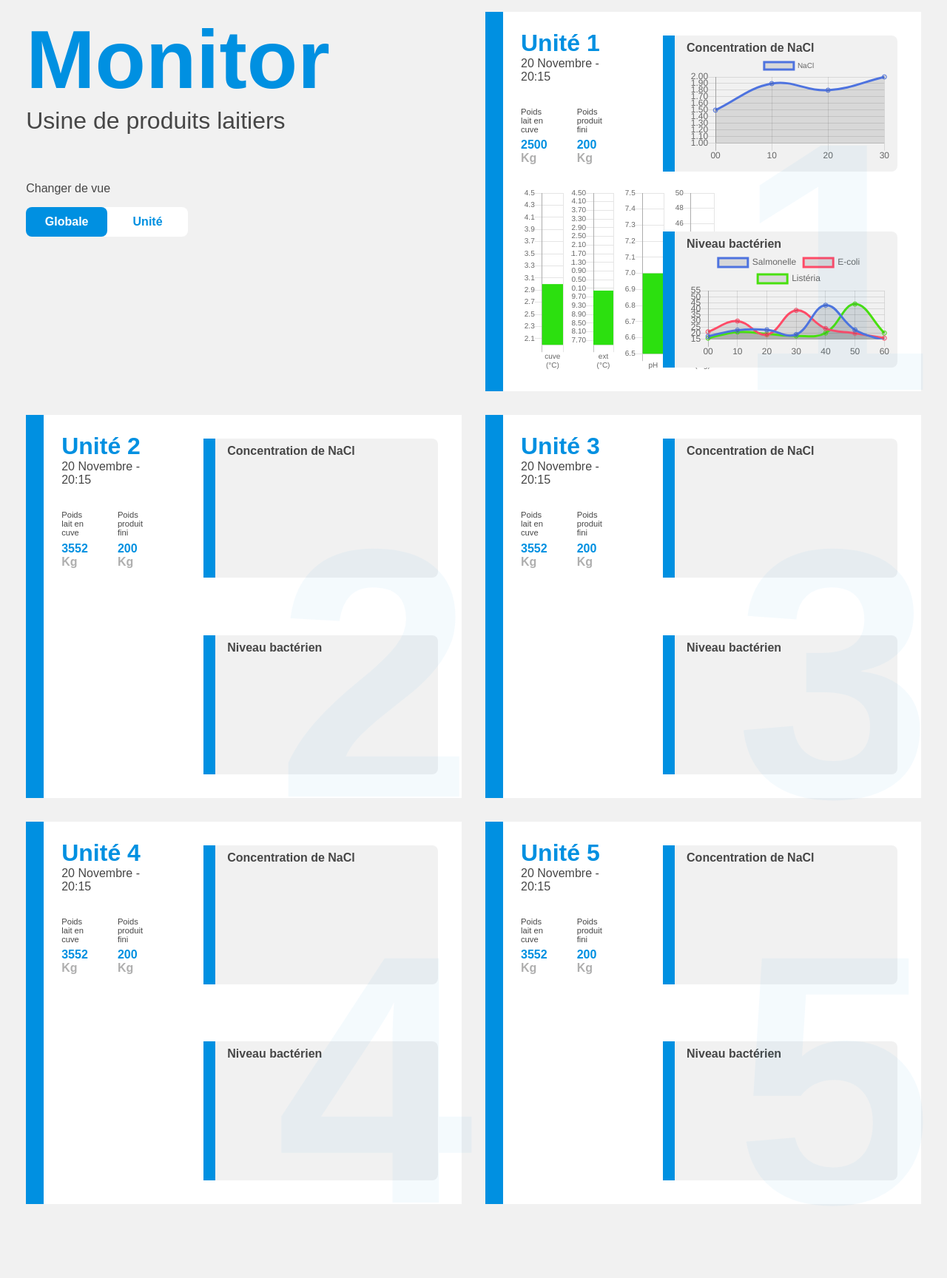
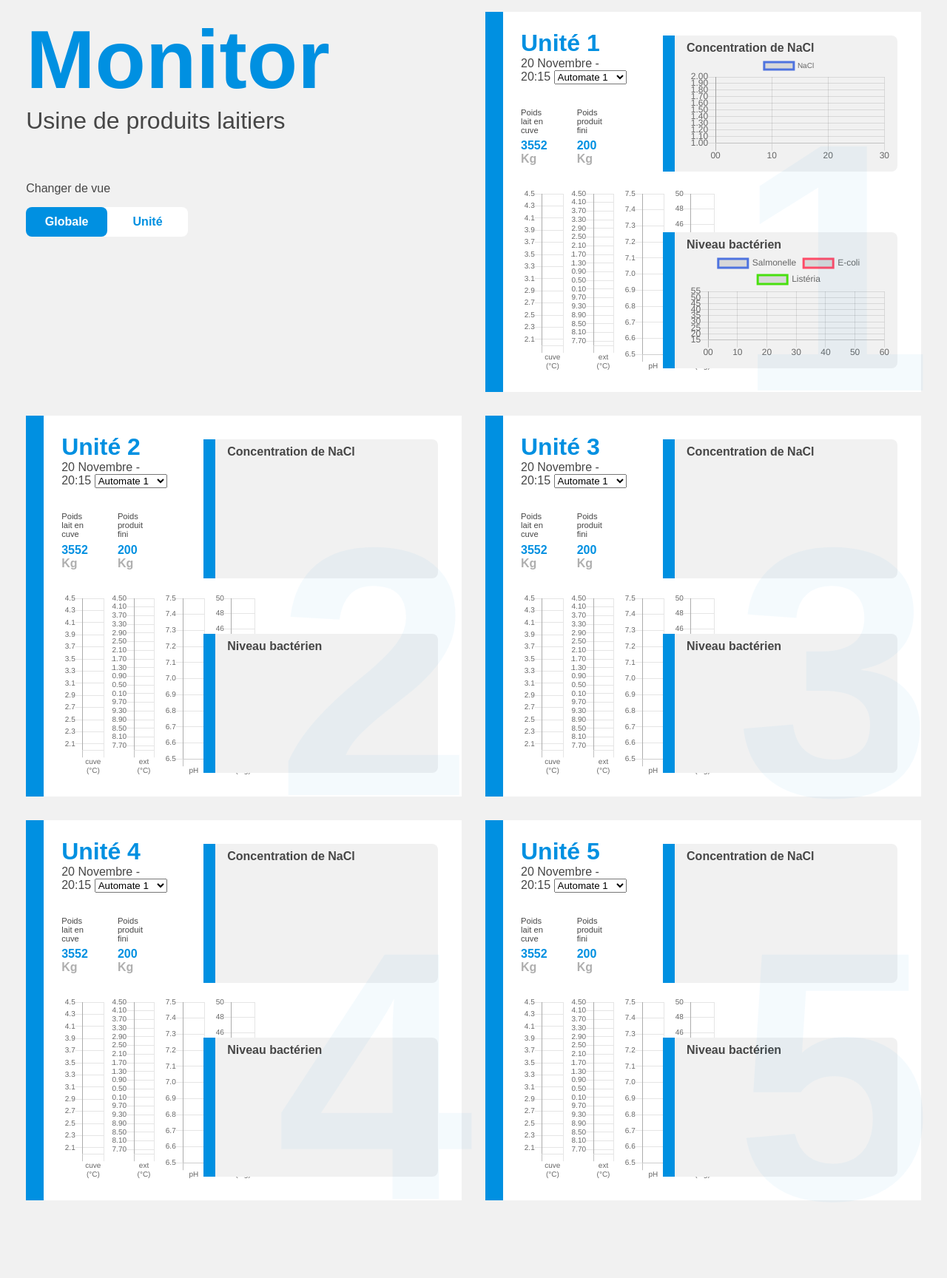
Before and after one commit to JeremDlcn/devops, a Flask app: page / in a window 1280 px wide. Shown: the whole page at 74% size. After the commit the page ends 1623 px from the top, so only its background shows below. Run offline with Flask 2, Linux system fonts and the light colour scheme; a map, chart or similar area stays blank.

Commit message:
🚧 dynamic chart creation

```diff
--- a/main.py
+++ b/main.py
@@ -62,7 +62,7 @@ def unit():
     robot = request.args.get('robot')
 
     data = customValues(unit, robot)
-    return str(data)
+    return data
 
 
 
--- a/static/css/style.css
+++ b/static/css/style.css
@@ -239,6 +239,11 @@ main.only {
     font-weight: normal;
 }
 
+#robot {
+    padding: .3rem 0;
+    padding-left: 0.4rem;
+}
+
 
 .weight-container {
     margin-right: 2rem;
@@ -276,10 +281,10 @@ main.only {
     width: min-content;
 }
 
-#bar1,
-#bar2,
-#bar3,
-#bar4 {
+.bar1,
+.bar2,
+.bar3,
+.bar4 {
     width: 60px!important;
     height: 250px!important;
 }
--- a/static/js/app.js
+++ b/static/js/app.js
@@ -1,150 +1,67 @@
 let barValue = []
+const optionsCharts = [
+    {
+        type: 'bar',
+        data: { labels: [["cuve","(°C)"]], datasets: [{ label: ["°C"], backgroundColor: ["#2CE00F"], barThickness: 40, data: barValue[0] }]},
+        options: { responsive: true, maintainAspectRatio: false, legend: { display: false },
+            scales: {
+                yAxes: [{ ticks: {fontSize: 10, min: 2, stepSize: 0.1, suggestedMax: 4.5}  }],
+                xAxes: [{ ticks: {fontSize: 10, maxRotation: 0}  }]
+            }
+            }
+    },
+    {
+        type: 'bar',
+        data: { labels: [["ext","(°C)"]], datasets: [{ label: ["°C"], backgroundColor: ["#2CE00F"], barThickness: 40, data: barValue[1] }]},
+        options: { responsive: true, maintainAspectRatio: false, legend: { display: false },
+            scales: {
+                yAxes: [{ ticks: {fontSize: 10, min: 7.5, stepSize: 0.1, suggestedMax: 14.5}  }],
+                xAxes: [{ ticks: {fontSize: 10, maxRotation: 0}  }]
+            }
+            }
+    },
+    {
+        type: 'bar',
+        data: { labels: ["pH"], datasets: [{ label: ["pH"], backgroundColor: ["#2CE00F"], barThickness: 40, data: barValue[2] }]},
+        options: { responsive: true, maintainAspectRatio: false, legend: { display: false },
+            scales: {
+                yAxes: [{ ticks: {fontSize: 10, min: 6.5, suggestedMax: 7.5, stepSize: 0.1, beginAtZero: true}  }],
+                xAxes: [{ ticks: {fontSize: 10, maxRotation: 0}  }]
+            }
+            }
+    },
+    {
+        type: 'bar',
+        data: { labels: [["K+","(mg)"]], datasets: [{ label: ["K+"], backgroundColor: ["#2CE00F"], barThickness: 40, data: barValue[3] }]},
+        options: { responsive: true, maintainAspectRatio: false, legend: { display: false },
+            scales: {
+                yAxes: [{ ticks: {fontSize: 10,  min: 30, suggestedMax: 50,  setSize: 1, beginAtZero: true}  }],
+                xAxes: [{ ticks: {fontSize: 10, maxRotation: 0}  }]
+            }
+            }
+    }
+];
+
+let bar1Charts = document.querySelectorAll(`.bar1`);
+let bar2Charts = document.querySelectorAll(`.bar2`);
+let bar3Charts = document.querySelectorAll(`.bar3`);
+let bar4Charts = document.querySelectorAll(`.bar4`);
+
+let bars1 = [];
+let bars2 = [];
+let bars3 = [];
+let bars4 = [];
+
+for (let i = 0; i < 5; i++){
+    bars1.push(new Chart(bar1Charts[i], optionsCharts[0]))
+    bars2.push(new Chart(bar2Charts[i], optionsCharts[1]))
+    bars3.push(new Chart(bar3Charts[i], optionsCharts[2]))
+    bars4.push(new Chart(bar4Charts[i], optionsCharts[3]))
+}
 
 
-let bar1Chart = new Chart(document.getElementById("bar1"), {
-    type: 'bar',
-    data: {
-        labels: [["cuve","(°C)"]],
-        datasets: [{
-            label: ["°C"],
-            backgroundColor: ["#2CE00F"],
-            barThickness: 40,
-            data: barValue[0]
-        }]
-    },
-    options: {
-        responsive: true,
-        maintainAspectRatio: false,
-        legend: {
-          display: false // hides the legend
-        },
-        scales: {
-            yAxes: [{
-                ticks: {
-                    fontSize: 10,
-                    min: 2,
-                    stepSize: 0.1,
-                    suggestedMax: 4.5
-                }
-            }],
-            xAxes: [{
-                ticks: {
-                    fontSize: 10,
-                    maxRotation: 0,
-                }
-            }]
-        }
-      }
-});
 
-let bar2Chart = new Chart(document.getElementById("bar2"), {
-    type: 'bar',
-    data: {
-        labels: [["ext","(°C)"]],
-        datasets: [{
-            label: ["°C"],
-            backgroundColor: ["#2CE00F"],
-            barThickness: 40,
-            data: barValue[1]
-        }]
-    },
-    options: {
-        responsive: true,
-        maintainAspectRatio: false,
-        legend: {
-          display: false // hides the legend
-        },
-        scales: {
-            yAxes: [{
-                ticks: {
-                    fontSize: 10,
-                    min: 7.5,
-                    stepSize: 0.1,
-                    suggestedMax: 14.5,
-                }
-            }],
-            xAxes: [{
-                ticks: {
-                    fontSize: 10,
-                    maxRotation: 0,
-                }
-            }]
-        }
-      }
-});
 
-let bar3Chart = new Chart(document.getElementById("bar3"), {
-    type: 'bar',
-    data: {
-        labels: ["pH"],
-        datasets: [{
-            label: ["pH"],
-            backgroundColor: ["#2CE00F"],
-            barThickness: 40,
-            data: barValue[2]
-        }]
-    },
-    options: {
-        responsive: true,
-        maintainAspectRatio: false,
-        legend: {
-          display: false // hides the legend
-        },
-        scales: {
-            yAxes: [{
-                ticks: {
-                    fontSize: 10,
-                    min: 6.5,
-                    suggestedMax: 7.5,
-                    setpSize: 0.1,
-                    beginAtZero: true
-                }
-            }],
-            xAxes: [{
-                ticks: {
-                    fontSize: 10,
-                    maxRotation: 0,
-                }
-            }]
-        }
-      }
-});
-let bar4Chart = new Chart(document.getElementById("bar4"), {
-    type: 'bar',
-    data: {
-        labels: [["K+","(mg)"]],
-        datasets: [{
-            label: ["K+"],
-            backgroundColor: ["#2CE00F"],
-            barThickness: 40,
-            data: barValue[3]
-        }]
-    },
-    options: {
-        responsive: true,
-        maintainAspectRatio: false,
-        legend: {
-          display: false, // hides the legend
-        },
-        scales: {
-            yAxes: [{
-                ticks: {
-                    fontSize: 10,
-                    min: 30,
-                    suggestedMax: 50,
-                    setSize: 1,
-                    beginAtZero: true
-                }
-            }],
-            xAxes: [{
-                ticks: {
-                    fontSize: 10,
-                    maxRotation: 0,
-                }
-            }]
-        }
-      }
-});
 
 
 
--- a/static/js/data.js
+++ b/static/js/data.js
@@ -5,18 +5,21 @@ fetch(route, {
 })
 .then(r => r.json())
 .then(data => {
-    console.log(data); //response
+    // console.log(data); //response
 
 
     // update all charts
-    updateChart(data)
+    // updateChart(data)
 });
 
 function updateChart(data) {
 
+    //info value
+    document.querySelector(`.unit[data-unit="${data.info.unit}"] .datetime`).innerText = data.info.timestamp;
+
     //weight values
-    document.querySelector('.weight-tank').innerText = data.weight.tank;
-    document.querySelector('.weight-prod').innerText = data.weight.product;
+    document.querySelector(`.unit[data-unit="${data.info.unit}"] .weight-tank`).innerText = data.weight.tank;
+    document.querySelector(`.unit[data-unit="${data.info.unit}"] .weight-prod`).innerText = data.weight.product;
 
     //bar values
     // Temperature en cuve
--- /dev/null
+++ b/static/js/robot.js
@@ -0,0 +1,22 @@
+let robot = document.querySelectorAll('.robot');
+
+for (let i = 0; i < robot.length; i++){
+    robot[i].addEventListener('change',()=>{
+        console.log(i);
+        console.log(robot[i].value);
+        getData(i + 1,robot[i].value)
+    });
+}
+
+function getData(unit, robot) {
+    let route = window.location.origin + `/robot?unit=${unit}&robot=${robot}`
+    console.log(route);
+    fetch(route, {
+        method: 'GET'
+    })
+    .then(r => r.json())
+    .then(data => {
+        console.log(data); //response
+        updateChart(data)
+    });
+}
--- a/templates/index.html
+++ b/templates/index.html
@@ -42,5 +42,6 @@
         <script src="{{ url_for('static', filename='js/chart.js') }}"></script>
         <script src="{{ url_for('static', filename='js/app.js') }}"></script>
         <script src="{{ url_for('static', filename='js/data.js') }}"></script>
+        <script src="{{ url_for('static', filename='js/robot.js') }}"></script>
     </body>
 </html>
--- a/templates/unit/unit-number.html
+++ b/templates/unit/unit-number.html
@@ -1,7 +1,19 @@
 <section class="number">
     <div class="number-title">
         <h2>Unité {{ nb }}</h2>
-        <b>20 Novembre - 20:15</b>
+        <b class="datetime">20 Novembre - 20:15</b>
+        <select name="robot-select" class="robot robot-{{ nb }}">
+            <option value="1">Automate 1</option>
+            <option value="2">Automate 2</option>
+            <option value="3">Automate 3</option>
+            <option value="4">Automate 4</option>
+            <option value="5">Automate 5</option>
+            <option value="6">Automate 6</option>
+            <option value="7">Automate 7</option>
+            <option value="8">Automate 8</option>
+            <option value="9">Automate 9</option>
+            <option value="10">Automate 10</option>
+        </select>
     </div>
     <div class="number-value">
         <div class="number-weight">
@@ -17,7 +29,7 @@
         <div class="number-bar">
             <div class="bar-item">
                 <div class="bar-item-container">
-                    <canvas id="bar1"></canvas>
+                    <canvas class="bar1 bar1-unit{{nb}}"></canvas>
                 </div>
                 <!-- <div class="details-container">
                     <button class="details">Historique <span class="details-arrow">🔻</span></button>
@@ -26,7 +38,7 @@
             </div>
             <div class="bar-item">
                 <div class="bar-item-container">
-                    <canvas id="bar2"></canvas>
+                    <canvas class="bar2 bar2-unit{{nb}}"></canvas>
                 </div>
                 <!-- <div class="details-container">
                     <button class="details">Historique <span class="details-arrow">🔻</span></button>
@@ -34,7 +46,7 @@
             </div>
             <div class="bar-item">
                 <div class="bar-item-container">
-                    <canvas id="bar3"></canvas>
+                    <canvas class="bar3 bar3-unit{{nb}}"></canvas>
                 </div>
                 <!-- <div class="details-container">
                     <button class="details">Historique <span class="details-arrow">🔻</span></button>
@@ -42,7 +54,7 @@
             </div>
             <div class="bar-item">
                 <div class="bar-item-container">
-                    <canvas id="bar4"></canvas>
+                    <canvas class="bar4 bar4-unit{{nb}}"></canvas>
                 </div>
                 <!-- <div class="details-container">
                     <button class="details">Historique <span class="details-arrow">🔻</span></button>
```
Also changed, not shown: models.py (+8 -2 lines).
